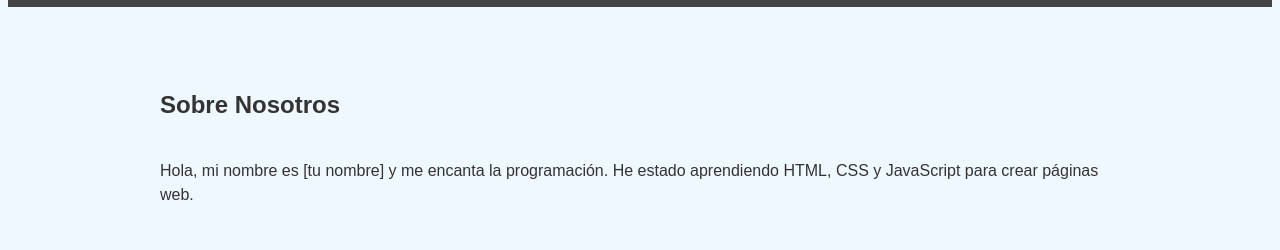
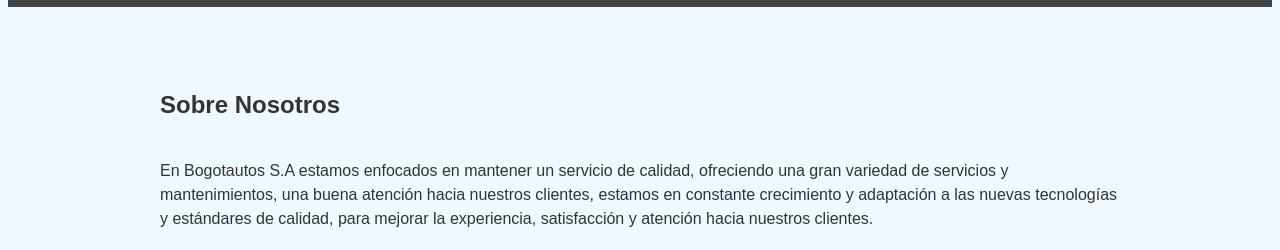
Before and after one commit to BOGOTAUTOS/BOGOTAUTOS.github.io, a plain HTML site: page index.html in a window 1280 px wide. Shown: the part 550-800 px from the top of the page. Drawn offline with Linux system fonts and the light colour scheme.

Commit message:
Update index.html

```diff
--- a/index.html
+++ b/index.html
@@ -21,7 +21,7 @@
     <main>
         <section id="sobre-Nosotros">
           <h2>Sobre Nosotros</h2>
-          <p>Hola, mi nombre es [tu nombre] y me encanta la programación. He estado aprendiendo HTML, CSS y JavaScript para crear páginas web.</p>
+          <p>En Bogotautos S.A estamos enfocados en mantener un servicio de calidad, ofreciendo una gran variedad de servicios y mantenimientos, una buena atención hacia nuestros clientes, estamos en constante crecimiento y adaptación a las nuevas tecnologías y estándares de calidad, para mejorar la experiencia, satisfacción y atención hacia nuestros clientes.</p>
         </section>
     </main>
 
```
